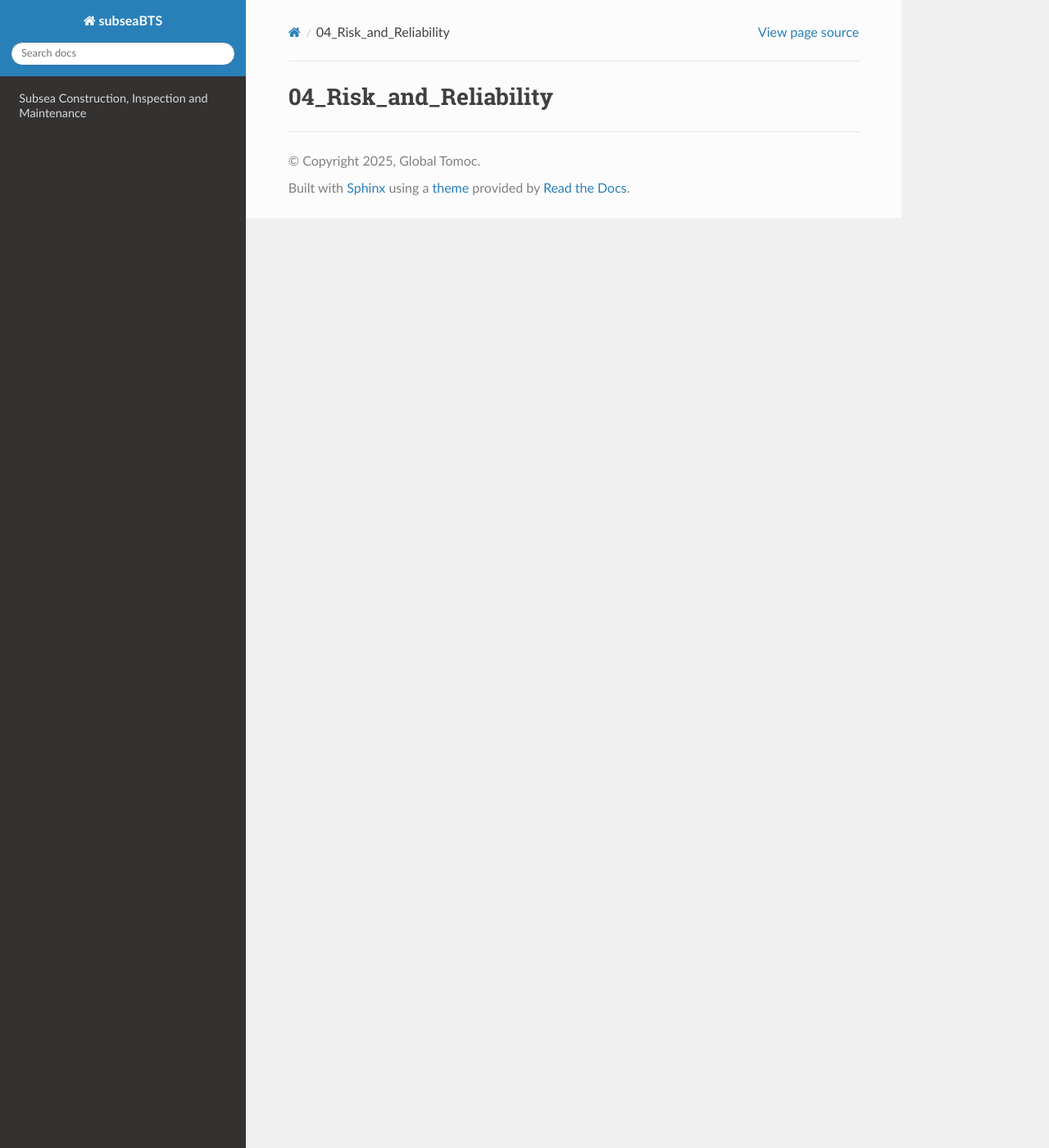
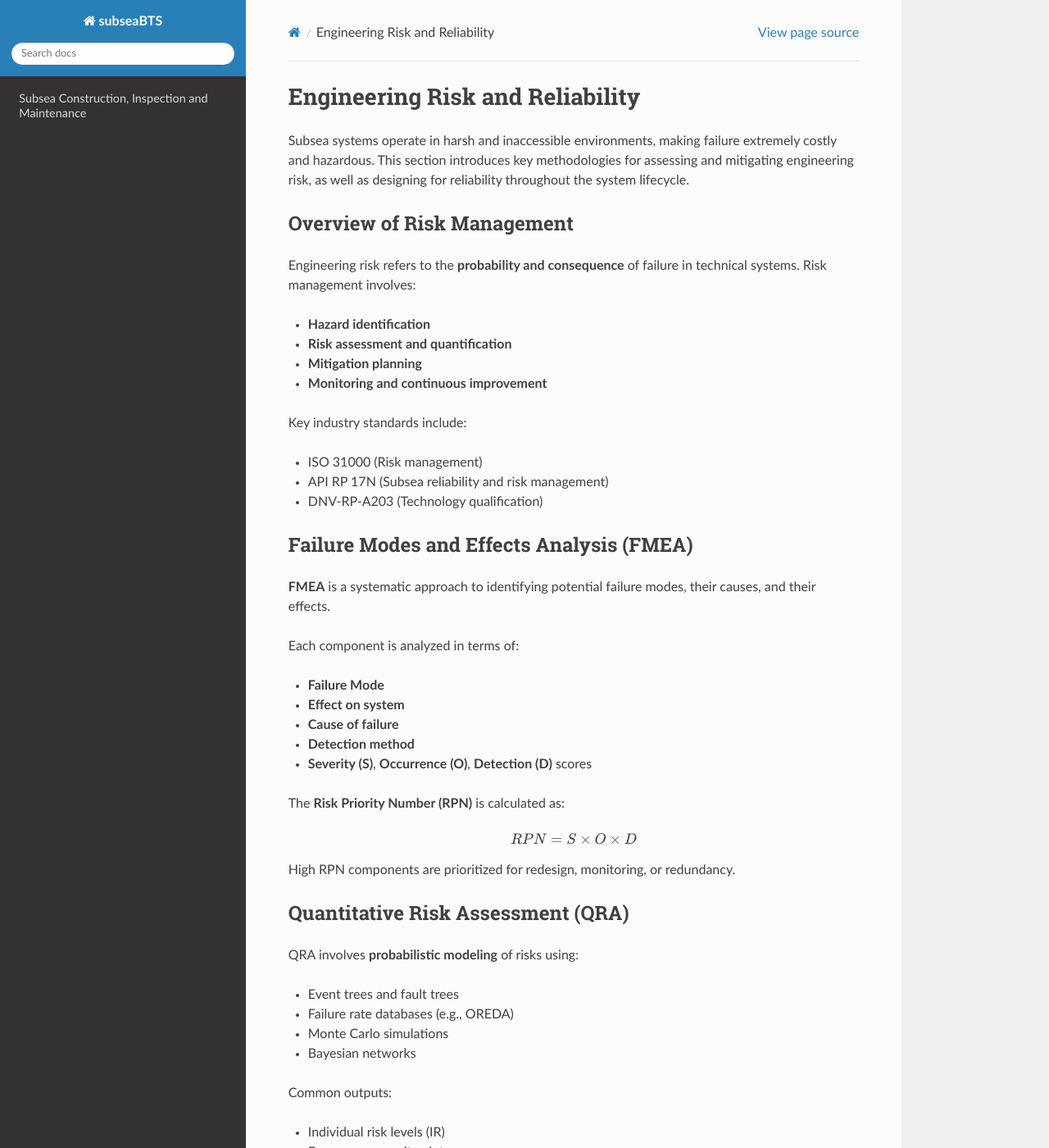
Before and after one commit to jungsohn/subseaBTS, a Sphinx documentation site: the page built from docs/source/04_Risk_and_Reliability.rst, in a window 1280 px wide and 1400 px high. Shown: the whole window at 82% size. Built offline with Sphinx 7.4.7 and the Read the Docs theme 3.1.0, drawn with Linux system fonts in a browser that asks for light colours; some of the changed text lies outside the part shown.

Commit message:
Update 04_Risk_and_Reliability.rst

```diff
--- a/docs/source/04_Risk_and_Reliability.rst
+++ b/docs/source/04_Risk_and_Reliability.rst
@@ -1,2 +1,110 @@
-04_Risk_and_Reliability
-=========================
+Engineering Risk and Reliability
+=================================
+
+Subsea systems operate in harsh and inaccessible environments, making failure extremely costly and hazardous. This section introduces key methodologies for assessing and mitigating engineering risk, as well as designing for reliability throughout the system lifecycle.
+
+Overview of Risk Management
+----------------------------
+
+Engineering risk refers to the **probability and consequence** of failure in technical systems. Risk management involves:
+
+- **Hazard identification**
+- **Risk assessment and quantification**
+- **Mitigation planning**
+- **Monitoring and continuous improvement**
+
+Key industry standards include:
+
+- ISO 31000 (Risk management)
+- API RP 17N (Subsea reliability and risk management)
+- DNV-RP-A203 (Technology qualification)
+
+
+
+Failure Modes and Effects Analysis (FMEA)
+------------------------------------------
+
+**FMEA** is a systematic approach to identifying potential failure modes, their causes, and their effects.
+
+Each component is analyzed in terms of:
+
+- **Failure Mode**
+- **Effect on system**
+- **Cause of failure**
+- **Detection method**
+- **Severity (S)**, **Occurrence (O)**, **Detection (D)** scores
+
+The **Risk Priority Number (RPN)** is calculated as:
+
+.. math::
+
+   RPN = S \times O \times D
+
+High RPN components are prioritized for redesign, monitoring, or redundancy.
+
+Quantitative Risk Assessment (QRA)
+-----------------------------------
+
+QRA involves **probabilistic modeling** of risks using:
+
+- Event trees and fault trees
+- Failure rate databases (e.g., OREDA)
+- Monte Carlo simulations
+- Bayesian networks
+
+Common outputs:
+
+- Individual risk levels (IR)
+- Frequency-severity plots
+- ALARP justification (As Low As Reasonably Practicable)
+
+Reliability Engineering in Subsea Systems
+------------------------------------------
+
+Subsea reliability engineering focuses on ensuring mission success under uncertain conditions. Techniques include:
+
+- **Mean Time Between Failures (MTBF)**
+- **Reliability Block Diagrams (RBD)**
+- **Redundancy allocation**
+- **Load-sharing analysis**
+
+For example, in a subsea control system:
+
+- Redundant hydraulic lines improve availability
+- Hot-swappable SCMs reduce Mean Time To Repair (MTTR)
+- Sensors are duplicated in critical flowlines
+
+
+Technology Qualification (TQ)
+------------------------------
+
+New or unproven technologies must undergo qualification to demonstrate fitness for service.
+
+**DNV-RP-A203** defines a 5-step approach:
+
+1. Technology assessment
+2. Threat identification
+3. Failure mode screening
+4. Qualification testing
+5. Risk-based validation
+
+TQ is essential when deploying new materials, control systems, or installation methods in subsea projects.
+
+Barrier Management and Safety
+------------------------------
+
+Safety-critical functions must be protected by **multiple independent barriers**, in line with the **bow-tie model**:
+
+- Prevention barriers (e.g., pressure relief valves)
+- Detection barriers (e.g., leak detection sensors)
+- Mitigation barriers (e.g., ESD valves, isolation modules)
+
+Barrier performance must be monitored through:
+
+- Integrity assurance KPIs
+- Functional testing
+- Safety Integrity Level (SIL) assessment (per IEC 61508 / IEC 61511)
+
+.. note::
+
+   Risk and reliability are not add-ons—they are embedded in every stage of subsea system design, from concept to decommissioning.
```
